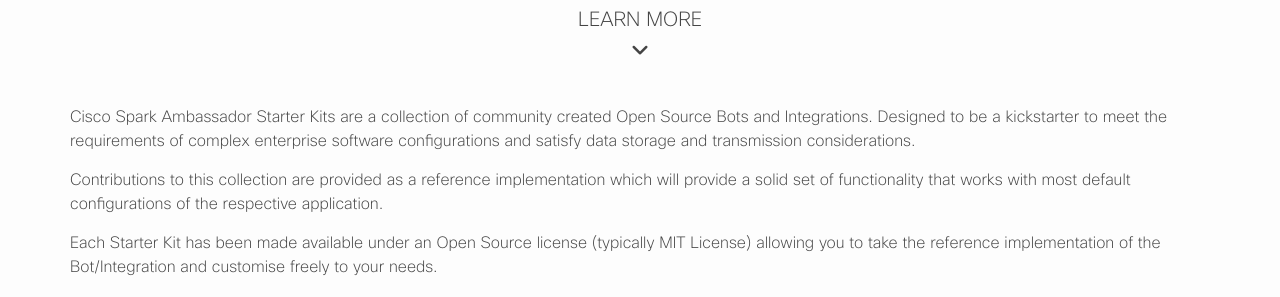
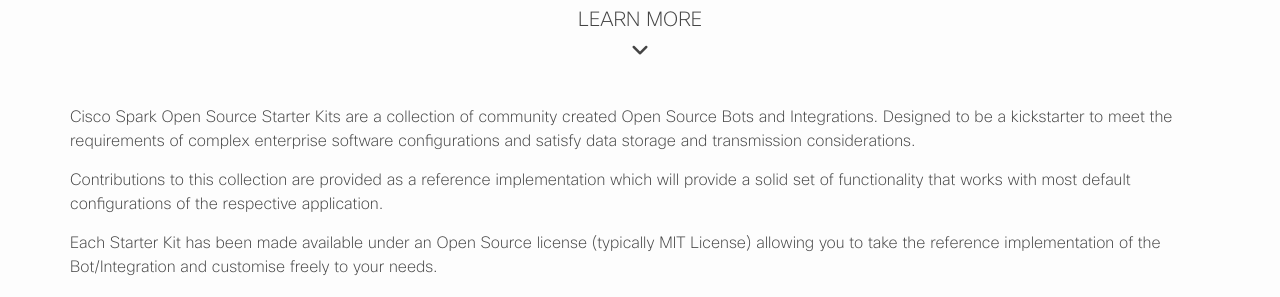
Before and after one commit to CiscoWebexTeamsAmbassadors/StarterKits, a Jekyll site: the page built from index.md, in a window 1280 px wide and 900 px high, scrolled down 557 px. Shown: the part 151-448 px from the top of the window. Built offline with Jekyll 4.4.1, drawn with Linux system fonts in a browser that asks for light colours; nearby versions of some CDN libraries; comment, search, counter and statistics services are not loaded.

Commit message:
Update index.md

```diff
--- a/index.md
+++ b/index.md
@@ -46,7 +46,7 @@ group: "navigation"
 
 <span id="learn-more"></span>
 
-Cisco Spark Ambassador Starter Kits are a collection of community created Open Source Bots and Integrations. Designed to be a kickstarter to meet the requirements of complex enterprise software configurations and satisfy data storage and transmission considerations.
+Cisco Spark Open Source Starter Kits are a collection of community created Open Source Bots and Integrations. Designed to be a kickstarter to meet the requirements of complex enterprise software configurations and satisfy data storage and transmission considerations.
 
 Contributions to this collection are provided as a reference implementation which will provide a solid set of functionality that works with most  default configurations of the respective application.
 
```
